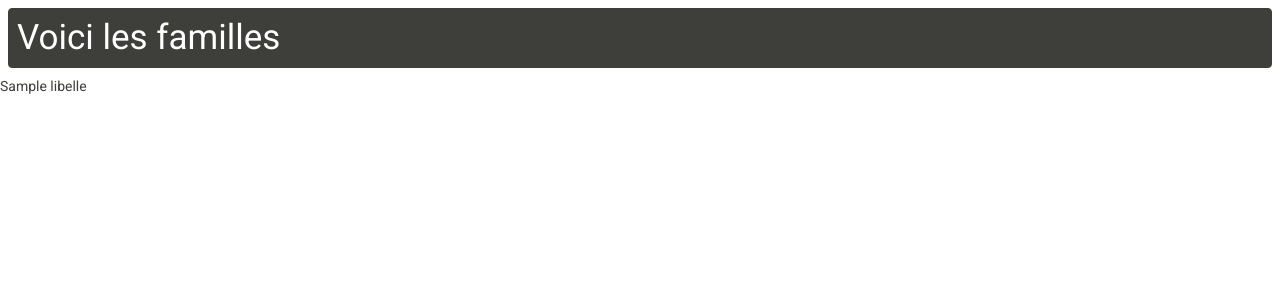
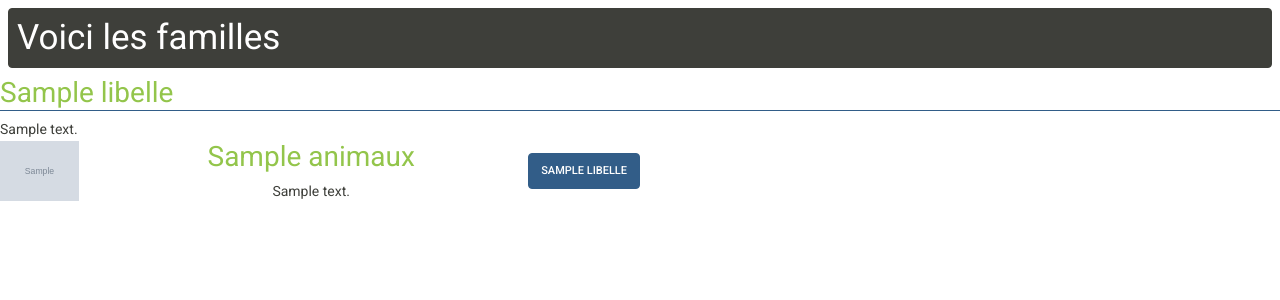
Before and after one commit to keyserwood/UdemySymfony, a Symfony app: template Project2/templates/famille/index.html.twig in a window 1280 px wide. Shown: the part 54-354 px from the top of the page. Run offline with Twig, Linux system fonts and the light colour scheme; the template is opened without the code that fills it: most values are stand-ins (such as "Sample title", 1, 10 or a date in 2020); grey boxes marked "Sample" are stand-in pictures; some libraries are stand-ins or nearby versions.

Commit message:
Family View added

```diff
--- a/Project2/templates/animal/index.html.twig
+++ b/Project2/templates/animal/index.html.twig
@@ -12,7 +12,7 @@
                 <h2><a href="{{ path('afficher_animal',{'id':animal.id }) }}">{{ animal.nom }}</a></h2>
                 <div>{{ animal.description }}</div>
             </div>
-            <div><a href ="" class = "btn btn-primary">{{ animal.famille.libelle }}</a></div>
+            <div><a href ="{{ path('afficher_famille',{'id':animal.famille.id}) }}" class = "btn btn-primary">{{ animal.famille.libelle }}</a></div>
         </div>
 
 
--- a/Project2/templates/famille/index.html.twig
+++ b/Project2/templates/famille/index.html.twig
@@ -4,12 +4,23 @@
 {% block monTitre %}Voici les familles{% endblock %}
 {% block body %}
     {% for famille in familles %}
-        <div class="row align-items-center">
-            <div class="col-auto">
-                <div>{{ famille.libelle }}</div>
+        <h2 class="border-bottom border-primary"><a href="{{ path('afficher_famille',{'id':famille.id}) }}">{{ famille.libelle | capitalize }}</a></h2>
+        <div>{{ famille.description }}</div>
+        <div class="row">
+        {%  for animal in famille.animaux %}
+            <div class="col-6">
+            <div class="row align-items-center">
+                <div class="col-12 cold-md-6 col-lg-2 text-center">
+                    <img src="{{ asset('images/'~animal.image)}}" class="img-fluid">
+                </div>
+                <div class="col text-center">
+                    <h2><a href="{{ path('afficher_animal',{'id':animal.id }) }}">{{ animal.nom }}</a></h2>
+                    <div>{{ animal.description }}</div>
+                </div>
+                <div><a href ="{{ path('afficher_famille',{'id':famille.id}) }}" class = "btn btn-primary">{{ animal.famille.libelle }}</a></div>
             </div>
+            </div>
+        {% endfor %}
         </div>
-
-
     {% endfor %}
 {% endblock %}
```
Also changed, not shown: Project2/src/Controller/FamilleController.php (+13 -3 lines), Project2/templates/famille/afficherFamille.html.twig (added, +24 -0 lines).
